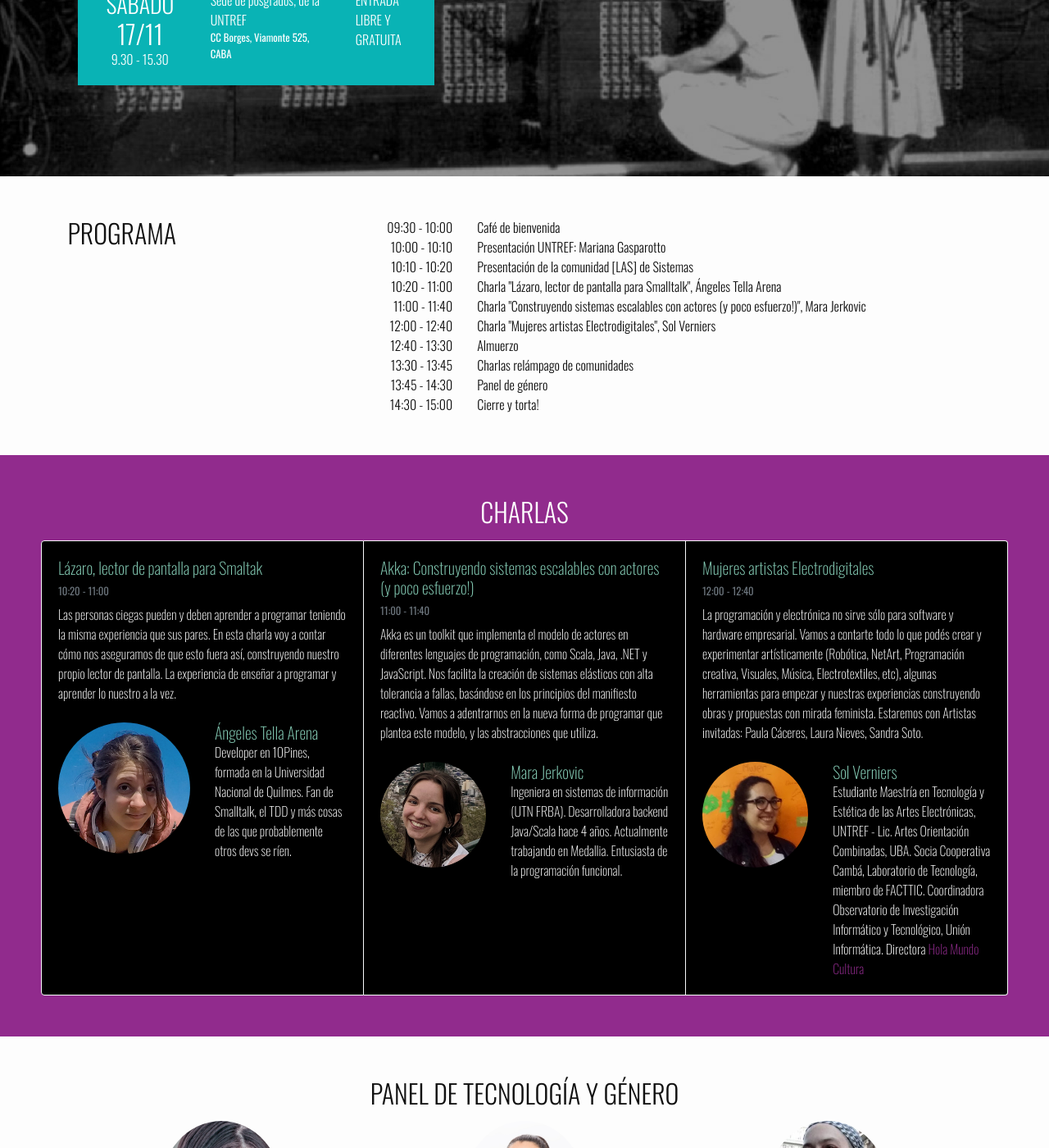
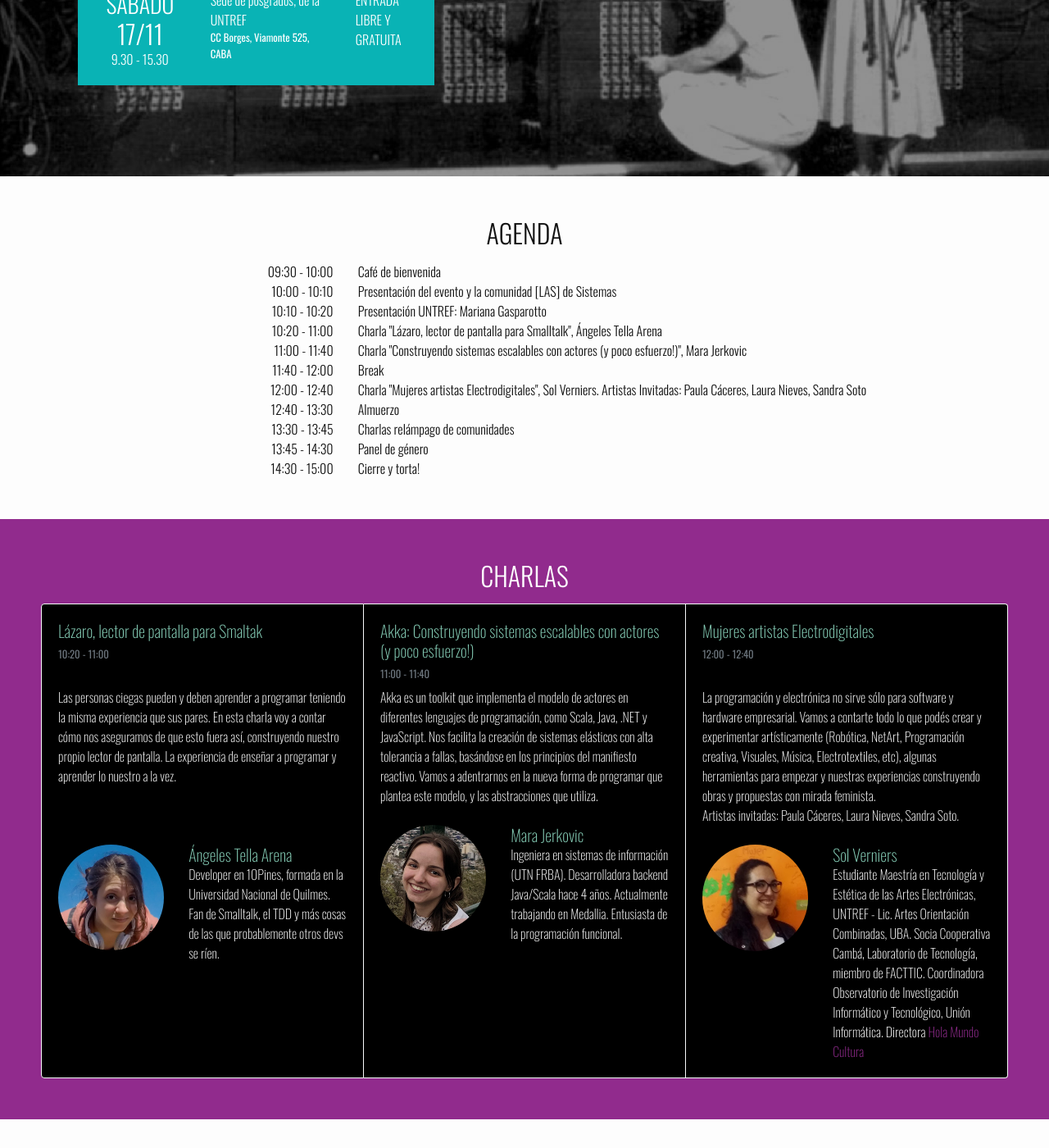
Before and after one commit to daquiroz/femitconf2018, a Jekyll site: the page built from index.md, in a window 1280 px wide and 1400 px high, scrolled down 455 px. Shown: the whole window at 82% size. Built offline with Jekyll 4.4.1, drawn with Linux system fonts in a browser that asks for light colours; some of the changed text lies outside the part shown.

Commit message:
Agrego instagram LDS + redes conf

```diff
--- a/_includes/footer.html
+++ b/_includes/footer.html
@@ -3,17 +3,14 @@
 <footer>
   <div class="row">
     <div clas="col-6 col-md-2">
-    </div>
-    <div clas="col-6 col-md-4">
-      <br>
-      <p>Organiza:</p>
-      <img src="assets/logo/lds-color.jpg" class="icon-footer"> </img>
-    </div>
-    <div clas="col-6 col-md-4">
-    </div>
-    <div clas="col-6 col-md-2">
       <br><p> <strong>Conferencia FEMIT 2018</strong></p>
       <p> femitconf@gmail.com </p>
     </div>
   </div>
+  <div class="row">
+    <div clas="col-6 col-md-4">
+      <p>Organiza:</p>
+      <img src="assets/logo/lds-color.jpg" class="icon-footer"> </img>
+    </div>
+  </div>
 </footer>
--- a/_includes/head.html
+++ b/_includes/head.html
@@ -6,6 +6,7 @@
   <link rel="stylesheet" href="https://stackpath.bootstrapcdn.com/bootstrap/4.1.0/css/bootstrap.min.css" integrity="sha384-9gVQ4dYFwwWSjIDZnLEWnxCjeSWFphJiwGPXr1jddIhOegiu1FwO5qRGvFXOdJZ4" crossorigin="anonymous">
   <link href="https://fonts.googleapis.com/css?family=Oswald:200,300,400,500,600,700" rel="stylesheet">
   <link rel="stylesheet" href="assets/main.css" | relative_url }}">
+
   {%- feed_meta -%}
   {%- if jekyll.environment == 'production' and site.google_analytics -%}
     {%- include google-analytics.html -%}
--- a/_includes/header.html
+++ b/_includes/header.html
@@ -12,22 +12,26 @@
     <div class="collapse navbar-collapse" id="navbarText">
       <ul class="navbar-nav mr-auto">
         <li class="nav-item active">
-          <a class="nav-link" href="#">Home <span class="sr-only">(current)</span></a>
+          <a class="nav-link" href="#">HOME <span class="sr-only">(current)</span></a>
         </li>
         <li class="nav-item">
-          <a class="nav-link" href="#programa">Programa</a>
+          <a class="nav-link" href="#programa">AGENDA</a>
         </li>
         <li class="nav-item">
-          <a class="nav-link" href="#charlas">Charlas</a>
+          <a class="nav-link" href="#charlas">CHARLAS</a>
         </li>
         <li class="nav-item">
-          <a class="nav-link" href="#panel"panel>Panel</a>
+          <a class="nav-link" href="#panel"panel>PANEL</a>
         </li>
         <li class="nav-item">
-          <a class="nav-link" href="#lasdesistemas">Organización</a>
+          <a class="nav-link" href="#lasdesistemas">ORGANIZACIÓN</a>
         </li>
       </ul>
     </div>
+    <div>
+    <a href="https://www.facebook.com/femitconf/?ref=br_rs"><img src="assets/icons/facebook-64-green.png" class="icon-rrss"> </img></a>
+      <a href="https://twitter.com/femitconf"><img src="assets/icons/twitter-64-green.png" class="icon-rrss"> </img></a>
+      <a href="https://instagram.com/femitconf"><img src="assets/icons/instagram-64-green.png" class="icon-rrss"> </img></a>
+    </div>
   </nav>
-
 </header>
--- a/_layouts/home.html
+++ b/_layouts/home.html
@@ -26,23 +26,18 @@ layout: default
 
 
 <section id="programa">
-
-  <div class="row">
-    <div class="col-12 col-md-3">
-      <h2 class="text-center"> PROGRAMA </h2>
-    </div>
-    <div class="col-12 col-md-7">
+  <h2 class="text-center">AGENDA</h2>
   <div class="row">
     <div class="col-4 text-right"> 09:30 - 10:00 </div>
     <div class="col-8"> Café de bienvenida </div>
   </div>
   <div class="row">
     <div class="col-4 text-right"> 10:00 - 10:10 </div>
-        <div class="col-8"> Presentación UNTREF: Mariana Gasparotto </div>
+    <div class="col-8"> Presentación del evento y la comunidad [LAS] de Sistemas</div>
   </div>
   <div class="row">
     <div class="col-4 text-right"> 10:10 - 10:20 </div>
-        <div class="col-8"> Presentación de la comunidad [LAS] de Sistemas</div>
+    <div class="col-8"> Presentación UNTREF: Mariana Gasparotto </div>
   </div>
   <div class="row">
     <div class="col-4 text-right"> 10:20 - 11:00 </div>
@@ -53,8 +48,12 @@ layout: default
     <div class="col-8"> Charla "Construyendo sistemas escalables con actores (y poco esfuerzo!)", Mara Jerkovic </div>
   </div>
   <div class="row">
+    <div class="col-4 text-right"> 11:40 - 12:00 </div>
+    <div class="col-8"> Break</div>
+  </div>
+  <div class="row">
     <div class="col-4 text-right"> 12:00 - 12:40  </div>
-        <div class="col-8"> Charla "Mujeres artistas Electrodigitales", Sol Verniers </div>
+    <div class="col-8"> Charla "Mujeres artistas Electrodigitales", Sol Verniers. Artistas Invitadas: Paula Cáceres, Laura Nieves, Sandra Soto </div>
   </div>
   <div class="row">
     <div class="col-4 text-right"> 12:40 - 13:30  </div>
@@ -72,9 +71,6 @@ layout: default
     <div class="col-4 text-right"> 14:30 - 15:00 </div>
     <div class="col-8"> Cierre y torta! </div>
   </div>
-    </div>
-  </div>
-
 </section>
 
 
@@ -87,12 +83,15 @@ layout: default
       <div class="card-body">
         <h5 class="card-title">Lázaro, lector de pantalla para Smaltak</h5>
         <h6 class="card-subtitle mb-2 text-muted"><small>10:20 - 11:00</small></h6>
+          <br>
         <p>Las personas ciegas pueden y deben aprender a programar teniendo la misma experiencia que sus pares. En esta charla voy a contar cómo nos aseguramos de que esto fuera así, construyendo nuestro propio lector de pantalla. La experiencia de enseñar a programar y aprender lo nuestro a la vez.</p>
         <br>
+        <br>
+        <br>
         <div class="row">
-          <div class="col-6">
+          <div class="col-5">
             <img src="assets/speakers/angeles.png" class="rounded-circle"> </img> </div>
-          <div class="col-6">
+          <div class="col-7">
             <h5> Ángeles Tella Arena</h5>
             <p> Developer en 10Pines, formada en la Universidad Nacional de Quilmes. Fan de Smalltalk, el TDD y más cosas de las que probablemente otros devs se ríen.</p>
           </div>
@@ -121,7 +120,9 @@ layout: default
       <div class="card-body">
         <h5 class="card-title">Mujeres artistas Electrodigitales </h5>
         <h6 class="card-subtitle mb-2 text-muted"><small>12:00 - 12:40</small></h6>
-        <p>La programación y electrónica no sirve sólo para software y hardware empresarial. Vamos a contarte todo lo que podés crear y experimentar artísticamente (Robótica, NetArt, Programación creativa, Visuales, Música, Electrotextiles, etc), algunas herramientas para empezar y nuestras experiencias construyendo obras y propuestas con mirada feminista. Estaremos con Artistas invitadas: Paula Cáceres, Laura Nieves, Sandra Soto.</p>
+          <br>
+        <p>La programación y electrónica no sirve sólo para software y hardware empresarial. Vamos a contarte todo lo que podés crear y experimentar artísticamente (Robótica, NetArt, Programación creativa, Visuales, Música, Electrotextiles, etc), algunas herramientas para empezar y nuestras experiencias construyendo obras y propuestas con mirada feminista.
+        <br>Artistas invitadas: Paula Cáceres, Laura Nieves, Sandra Soto.</p>
         <br>
         <div class="row">
           <div class="col-5">
@@ -176,6 +177,7 @@ layout: default
       <h4>Comunidad feminista de mujeres, lesbianas, trans y personas no binarias que trabajan en sistemas con la finalidad de visibilizarnos, potenciarnos y contenernos para transformar nuestros espacios de trabajo en lugares inclusivos.</h4>
       <a href="https://www.facebook.com/lasdesistemas/?ref=br_rs"><img src="assets/icons/facebook-64.png" class="icon-rrss"> </img></a>
       <a href="https://twitter.com/lasdesistemas"><img src="assets/icons/twitter-64.png" class="icon-rrss"> </img></a>
+      <a href="https://instagram.com/lasdesistemas"><img src="assets/icons/instagram-64.png" class="icon-rrss"> </img></a>
     </div>
     <div class="col-12 col-md-2">
     </div>
@@ -226,3 +228,14 @@ layout: default
 
   </div>
 </section>
+
+<section id="comunidades">
+
+  <h2 class="text-center">COMUNIDADES</h2>
+  <div class="comunidades">
+      <div class="row">
+        <div>
+        </div>
+      </div>
+  </div>
+</section>
```
Also changed, not shown: assets/icons/facebook-64-green.png (added), assets/icons/instagram-64-green.png (added), assets/icons/instagram-64.png (added), assets/icons/twitter-64-green.png (added). Lines whose indentation alone changed are shown as unchanged.
